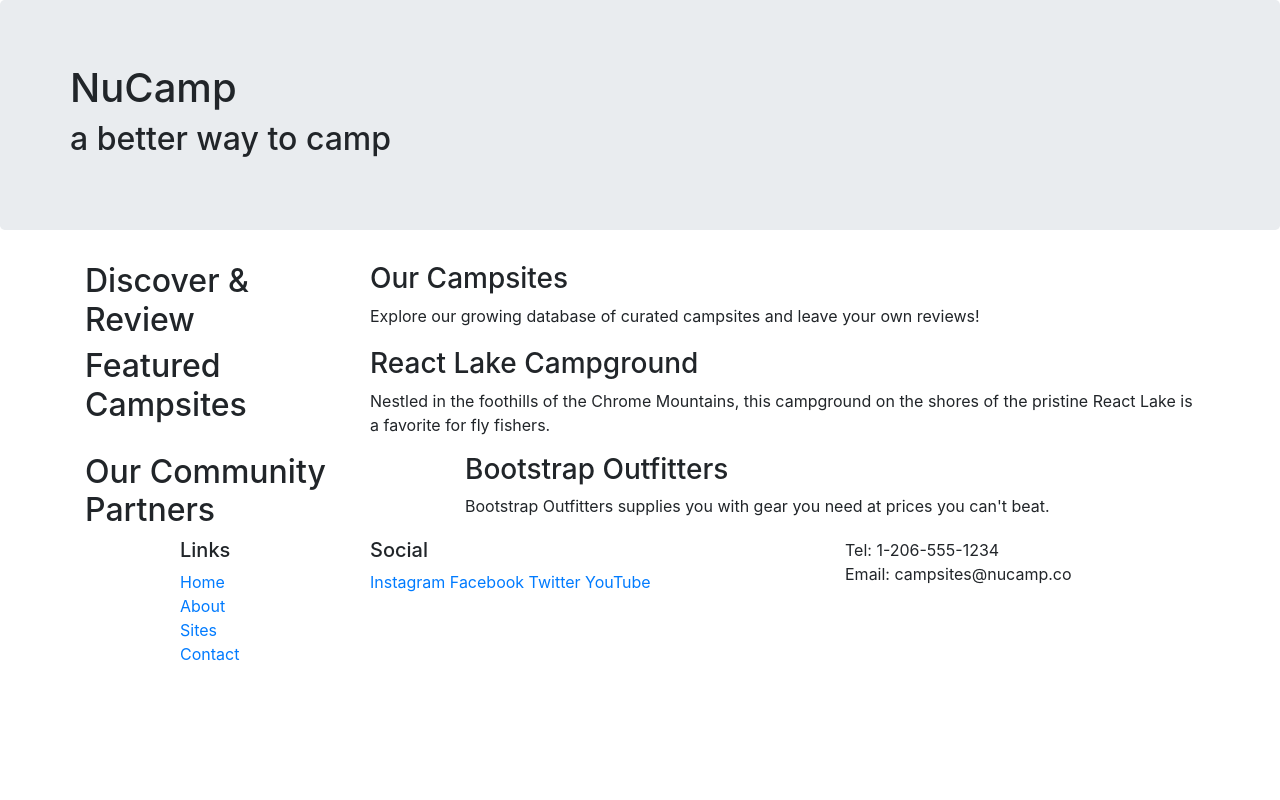
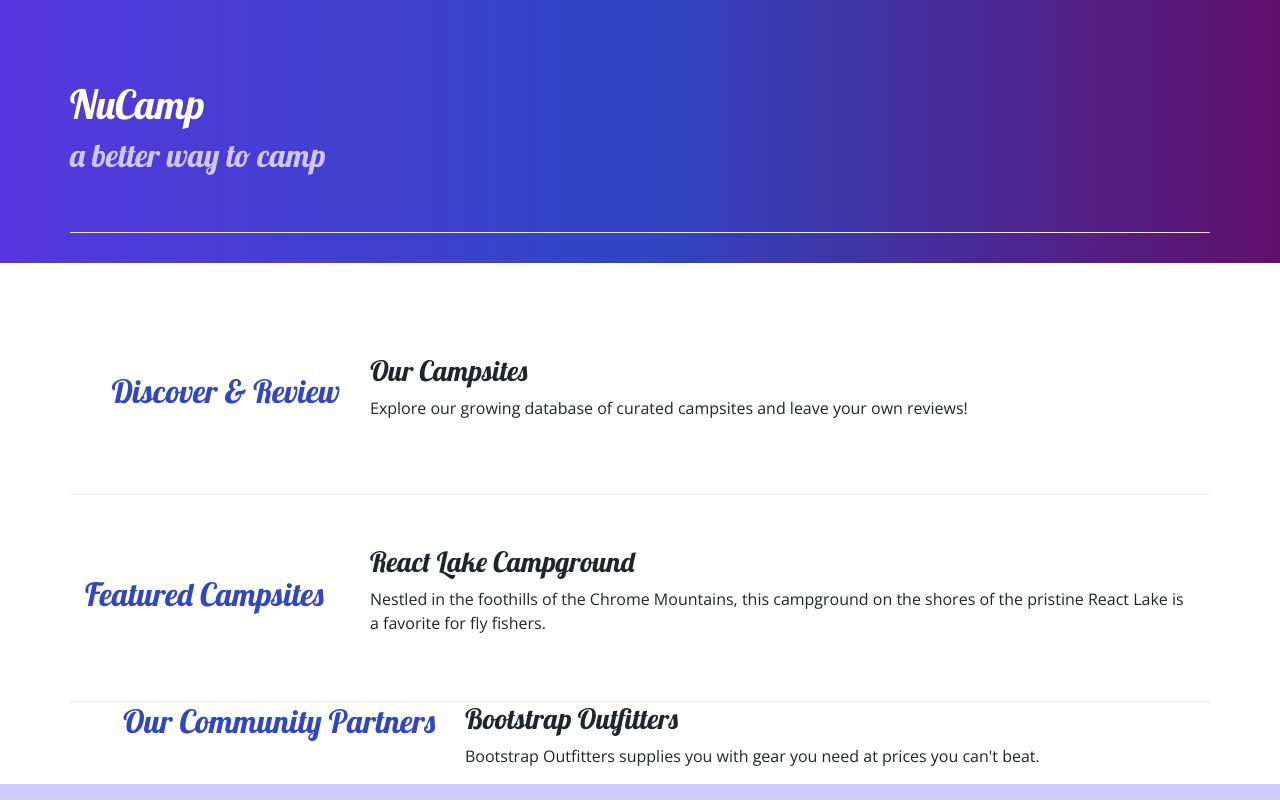
Before and after one commit to LisaPiano/nucampsite, a website: page index.html in a window 1280 px wide. Shown: the top 800 px of the page. Drawn offline with nearby package versions, Linux system fonts and the light colour scheme.

Commit message:
adding custom styles

```diff
--- /dev/null
+++ b/css/styles.css
@@ -0,0 +1,32 @@
+body {
+    font-family: "Open Sans", sans-serif;
+}
+
+h1, h2, h3 {
+    font-family: "Lobster", cursive;
+}
+
+h2 {
+    color: #3046C5;
+}
+
+header h2 {
+    color: #CEC8FF;
+}
+
+footer {
+    background-image: linear-gradient(#CEC8FF, white);
+    padding: 20px 0;
+}
+
+.jumbotron {
+    padding: 30px;
+    background-image: linear-gradient(to right, #5637DD, #3046C5, #60106B);
+    color: white;
+}
+
+.row-content {
+    padding: 50px 0;
+    border-bottom: 1px ridge;
+    min-height: 200px;
+}
--- a/index.html
+++ b/index.html
@@ -8,15 +8,18 @@
 
         <!-- Bootstrap CSS -->
         <link rel="stylesheet" href="node_modules/bootstrap/dist/css/bootstrap.min.css" />
+         <!-- Additional CSS must be placed after Bootstrap CSS -->
+    <link rel="stylesheet" href="https://fonts.googleapis.com/css?family=Lobster|Open+Sans" />
+    <link rel="stylesheet" href="css/styles.css" />
 
         <title>NuCamp: A Better Way To Camp</title>
     </head>
 
 <body>
 
-    <header class="jumbotron">
+    <header class="jumbotron jumbotron-fluid">
         <div class="container">
-            <div class="row">
+            <div class="row row-content align-items-center">
                 <div class="column">
                     <h1>NuCamp</h1>
                     <h2>a better way to camp</h2>
@@ -26,9 +29,9 @@
     </header>
 
     <div class="container">
-        <div class="row">
+        <div class="row row-content align-items-center">
             <div class="col-sm-4  col-md-3">
-                <h2>Discover & Review</h2>
+                <h2 class="text-sm-right">Discover & Review</h2>
             </div>
             <div class="col">
                 <h3>Our Campsites</h3>
@@ -37,7 +40,7 @@
         </div>
 
 
-        <div class="row">
+        <div class="row row-content align-items-center">
             <div class="col-sm-4 col-md-3">
                 <h2>Featured Campsites</h2>
             </div>
@@ -47,9 +50,9 @@
             </div>
         </div>
 
-        <div class="row">
+        <div class="row row-contentnp">
             <div class="col-sm-4 col-me-3">
-                <h2>Our Community Partners</h2>
+                <h2 class="text-sm-right">Our Community Partners</h2>
             </div>
             <div class="col">
                 <h3>Bootstrap Outfitters</h3>
@@ -70,14 +73,14 @@
                         <li><a href="#">Contact</a></li>
                     </ul>
                 </div>
-                <div class="col-6 col-sm-5">
+                <div class="col-6 col-sm-5 text-center">
                     <h5>Social</h5>
                     <a href="http://instagram.com/">Instagram</a>
                     <a href="http://facebook.com/">Facebook</a>
                     <a href="http://twitter.com/">Twitter</a>
                     <a href="http://youtube.com/">YouTube</a>
                 </div>
-                <div class="col-sm-4">
+                <div class="col-sm-4 text-center">
                     Tel: 1-206-555-1234<br />
                     Email: campsites@nucamp.co
                 </div>
```
